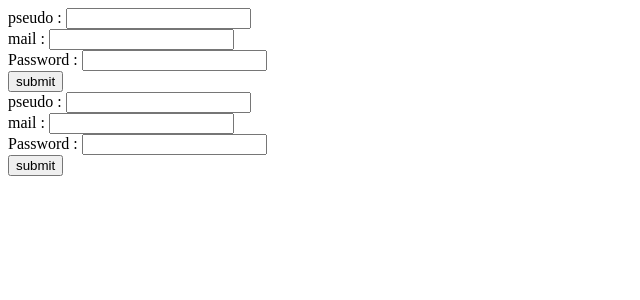
After one commit to MargauxVss/margaux, a PHP site: page /pages/include/formulaires.html in a window 1280 px wide. The commit adds this page. Shown: the top 300 px of the page, without its empty margins (0-640 px from the left). Run offline with PHP 8.4, Linux system fonts and the light colour scheme.

Commit message:
pages formulaires.html + inscription.php + connection.php

```diff
--- /dev/null
+++ b/pages/include/formulaires.html
@@ -0,0 +1,51 @@
+<!DOCTYPE html>
+<html lang="en">
+<head>
+    <meta charset="UTF-8">
+    <title>Connection/Inscription</title>
+</head>
+<body>
+
+<!-- formulaire d'inscription -->
+
+<form action="inscription.php" method="post">
+    <div>
+        <label>pseudo :</label>
+        <input type="text" name="pseudo" />
+    </div>
+    <div>
+        <label>mail :</label>
+        <input type="email" name="mail" />
+    </div>
+    <div>
+        <label>Password :</label>
+        <input type="password" name="password"/>
+    </div>
+    <div>
+        <input type="submit" name="envoyer" value="submit"/>
+    </div>
+</form>
+
+
+<!-- formulaire de connection -->
+
+<form action="connection.php" method="post">
+    <div>
+        <label>pseudo :</label>
+        <input type="text" name="pseudo" />
+    </div>
+    <div>
+        <label>mail :</label>
+        <input type="email" name="mail" />
+    </div>
+    <div>
+        <label>Password :</label>
+        <input type="password" name="password"/>
+    </div>
+    <div>
+        <input type="submit" name="envoyer" value="submit"/>
+    </div>
+</form>
+
+</body>
+</html>
--- a/pages/index.php
+++ b/pages/index.php
@@ -10,5 +10,8 @@
 <body>
 
 
+
+
+
 </body>
 </html>
```
Also changed, not shown: pages/include/connection.php (added, +15 -0 lines), pages/include/inscription.php (added, +7 -0 lines).
